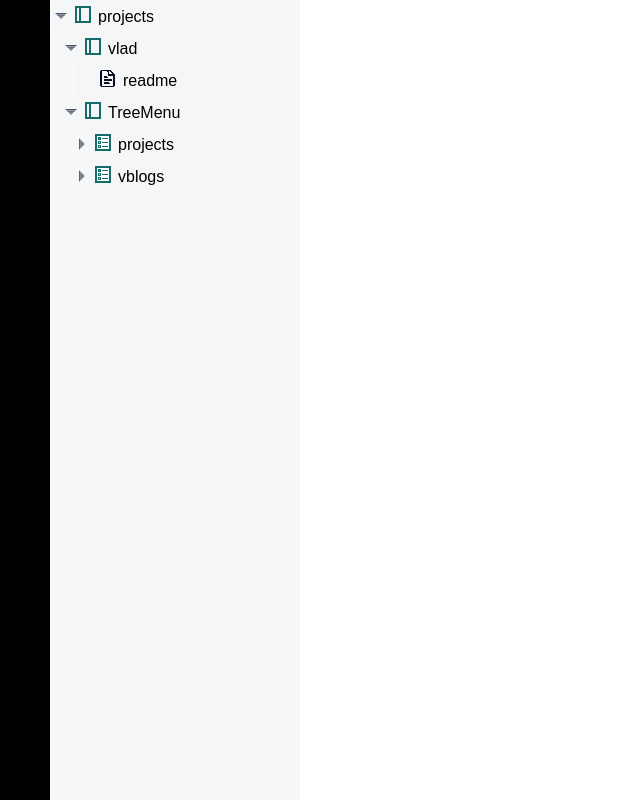
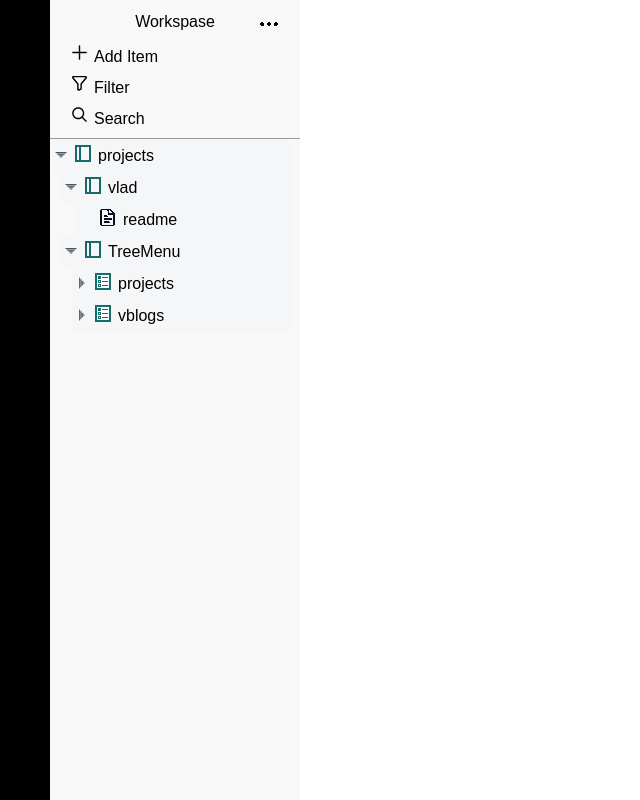
Before and after one commit to Vladimir-Novick/React-Tree-Menu, a React (Create React App) app: page / in a window 1280 px wide. Shown: the whole page, without its empty margins (0-640 px from the left). Built offline with nearby package versions, Linux system fonts and the light colour scheme.

Commit message:
Workspace menu

```diff
--- a/src/App.css
+++ b/src/App.css
@@ -1,5 +1,5 @@
 .App {
-  text-align: center;
+  text-align: left;
 }
 
 .App-logo {
@@ -19,6 +19,56 @@
   height:100%;
   background-color:rgb(248, 248, 248);
   position: fixed;
-  overflow-y:scroll;
+  overflow-y:hidden;
   overflow-x : hidden;
 }
+
+.svgMenu {
+  margin-right: 5px;
+  cursor:pointer;
+}
+
+.divTable{
+	display: table;
+	width: 100%;
+  border-bottom:  1px solid #999999;
+  padding-bottom: 5px;
+}
+.divTableRow {
+	display: table-row;
+}
+.divTableHeading {
+	display: table-header-group;
+}
+.divTableCell{
+	display: table-cell;
+	padding: 3px 20px;
+  padding-bottom: 5px;
+}
+
+.divTableCell:hover {
+  background: #e5e9ef;
+}
+
+
+.divTableHead {
+	display: table-cell;
+	padding: 3px 20px;
+  padding-bottom: 5px;
+}
+
+.divTableCellTitle {
+	display: table-cell;
+	padding: 3px 10px;
+  text-align: center;
+  padding-bottom: 5px;
+}
+.divTableHeading {
+	display: table-header-group;
+}
+.divTableFoot {
+	display: table-footer-group;
+}
+.divTableBody {
+	display: table-row-group;
+}
--- a/src/App.js
+++ b/src/App.js
@@ -2,6 +2,7 @@ import React, { Component } from 'react';
 import './App.css';
 import TreeExplorer from './components/TaskPanel/TreeExplorer';
 import LeftBarExplorer from './components/LeftBar/LeftBarExplorer.js';
+import styled from 'styled-components';
 
 class App extends Component {
   render() {
--- /dev/null
+++ b/src/common/styleComponent.js
@@ -0,0 +1,70 @@
+import React from 'react';
+import styled from 'styled-components';
+
+
+
+export const ItemActioMenu = styled.img`
+display:block;
+width: 34px;
+height: 22px;
+align-items: center;
+float: right;
+margin-left:-34px;
+cursor:pointer;
+background-color:transparent;
+
+`;
+
+
+export const StyledTreeExplorer = styled.div`
+  width: 100%;
+  max-width: 100%;
+  margin: 0px left;
+  margin-left:40px;
+  display: flex;
+`;
+
+export const ActionTreePanel = styled.div`
+  height:auto;
+  width: 250px;
+  margin-top:10px;
+ padding-left:10px;
+
+  display: flex;
+`;
+
+
+
+
+
+export const spanMenuTitle = styled.span`
+display:flex;
+width: 100%;
+height: 30px;
+text-align: center;
+line-height:1.5;
+`;
+
+
+
+
+
+export const spanMenuItem = styled.span`
+display:flex;
+width: 100%;
+height: 30px;
+padding-left: 20px;
+font-size: 1em;
+font-family:"Roboto", helvetica, arial, sans-serif;
+line-height:1.5;
+cursor: pointer;
+`;
+
+export const TreeWrapper = styled.div`
+  width: 250px;
+  height:100%;
+  background-color:rgb(248, 248, 248);
+  position: fixed;
+  overflow-y:scroll;
+  overflow-x : hidden;
+`;
--- a/src/components/TaskPanel/TreeExplorer.js
+++ b/src/components/TaskPanel/TreeExplorer.js
@@ -1,18 +1,11 @@
 import React, { Component } from 'react';
 import styled from 'styled-components';
+import {ItemActioMenu,StyledTreeExplorer,ActionTreePanel,spanMenuItem,TreeWrapper,spanMenuTitle} from '../../common/styleComponent'
+import ic_action_menu from './img/action_icon.gif';
 import Tree from './Tree';
 
-const StyledTreeExplorer = styled.div`
-  width: 100%;
-  max-width: 100%;
-  margin: 0px left;
-  margin-left:40px;
-  display: flex;
-`;
 
-const TreeWrapper = styled.div`
-  width: 250px;
-`;
+
 
 export default class TreeExplorer extends Component {
   state = {
@@ -29,13 +22,92 @@ export default class TreeExplorer extends Component {
     const { selectedFile } = this.state;
 
     return (
+
       <StyledTreeExplorer>
+        <div>
+          <ActionTreePanel>
+
+
+          <div class="divTable">
+<div class="divTableBody">
+<div class="divTableRow">
+<div class="divTableCellTitle">
+
+          <spanMenuTitle role="button"  >
+              Workspase
+          </spanMenuTitle>
+<ItemActioMenu src={ic_action_menu}
+        />
+
+</div>
+</div>
+<div class="divTableRow">
+<div class="divTableCell">
+
+<svg viewBox="0 0 20 20" fill="currentColor" width="19" height="19" role="img" aria-hidden="true"  class='svgMenu'>
+
+<path d="M10.75 3C10.75 2.58579 10.4142 2.25 10 2.25C9.58579 2.25 9.25 2.58579 9.25 3V9.25H3C2.58579 9.25 2.25 9.58579 2.25 10C2.25 10.4142 2.58579 10.75 3 10.75H9.25V17C9.25 17.4142 9.58579 17.75 10 17.75C10.4142 17.75 10.75 17.4142 10.75 17V10.75H17C17.4142 10.75 17.75 10.4142 17.75 10C17.75 9.58579 17.4142 9.25 17 9.25H10.75V3Z" fill="currentColor" fill-rule="evenodd" clip-rule="evenodd"></path>
+
+  </svg>
+
+<spanMenuItem role="button" >
+              Add Item
+          </spanMenuItem>
+
+
+
+
+
+</div>
+</div>
+
+<div class="divTableRow">
+<div class="divTableCell">
+
+<svg viewBox="0 0 20 20" fill="currentColor" width="19" height="19" role="img"
+aria-hidden="true" class='svgMenu'>
+  <path d="M17.8571 2.87669C18.107 3.41157 18.0246 4.04275 17.6457 4.49555L12.4892 10.6589V15.3856C12.4892 16.0185 12.097 16.5852 11.5048 16.8082L9.56669 17.5381C9.09976 17.7139 8.57627 17.6494 8.16598 17.3655C7.75569 17.0816 7.51084 16.6144 7.51084 16.1155V10.6589L2.35425 4.49555C1.97542 4.04275 1.89302 3.41157 2.14291 2.87669C2.39279 2.34182 2.92977 2 3.52013 2H16.4799C17.0702 2 17.6072 2.34182 17.8571 2.87669ZM16.4799 3.52012H3.52013L8.91611 9.96964C8.99036 10.0584 9.03096 10.1698 9.03096 10.2848V16.1155L10.969 15.3856V10.2848C10.969 10.1698 11.0096 10.0584 11.0839 9.96964L16.4799 3.52012Z" fill="currentColor" fill-rule="evenodd" clip-rule="evenodd">
+    </path>
+</svg>
+<spanMenuItem role="button" >
+              Filter
+          </spanMenuItem>
+
+
+
+
+
+</div>
+</div>
+
+<div class="divTableRow">
+<div class="divTableCell">
+
+<svg viewBox="0 0 20 20" fill="currentColor" width="19" height="19" role="button" tabindex="0" aria-hidden="false"
+ class="svgMenu">
+   <path d="M8.65191 2.37299C6.9706 2.37299 5.35814 3.04089 4.16927 4.22976C2.9804 5.41863 2.3125 7.03108 2.3125 8.7124C2.3125 10.3937 2.9804 12.0062 4.16927 13.195C5.35814 14.3839 6.9706 15.0518 8.65191 15.0518C10.0813 15.0518 11.4609 14.5691 12.5728 13.6939L16.4086 17.5303C16.7014 17.8232 17.1763 17.8232 17.4692 17.5303C17.7621 17.2375 17.7622 16.7626 17.4693 16.4697L13.6334 12.6333C14.5086 11.5214 14.9913 10.1418 14.9913 8.7124C14.9913 7.03108 14.3234 5.41863 13.1346 4.22976C11.9457 3.04089 10.3332 2.37299 8.65191 2.37299ZM12.091 12.1172C12.9878 11.2113 13.4913 9.98783 13.4913 8.7124C13.4913 7.42891 12.9815 6.19798 12.0739 5.29042C11.1663 4.38285 9.9354 3.87299 8.65191 3.87299C7.36842 3.87299 6.1375 4.38285 5.22993 5.29042C4.32237 6.19798 3.8125 7.42891 3.8125 8.7124C3.8125 9.99589 4.32237 11.2268 5.22993 12.1344C6.1375 13.0419 7.36842 13.5518 8.65191 13.5518C9.92736 13.5518 11.1509 13.0483 12.0568 12.1514C12.0623 12.1455 12.0679 12.1397 12.0737 12.134C12.0794 12.1283 12.0851 12.1227 12.091 12.1172Z" fill="currentColor" fill-rule="evenodd" clip-rule="evenodd">
+     </path>
+     </svg>
+
+<spanMenuItem role="button" >
+             Search
+          </spanMenuItem>
+
+
+
+</div>
+</div>
+
+
+</div>
+</div>
+
+        </ActionTreePanel>
         <TreeWrapper>
           <Tree  onSelect={this.onSelect} />
         </TreeWrapper>
-        <div>
-          {/* { selectedFile && selectedFile.type === 'item' && selectedFile.content } */}
         </div>
+
       </StyledTreeExplorer>
     )
   }
--- a/src/components/TaskPanel/TreeNode.js
+++ b/src/components/TaskPanel/TreeNode.js
@@ -10,6 +10,7 @@ import ic_down from './img/ic_down.gif';
 import ic_right from './img/ic_right.gif';
 import ic_zero from './img/ic_zero.gif';
 import ic_action_menu from './img/action_icon.gif';
+import {ItemActioMenu} from '../../common/styleComponent'
 
 const getPaddingLeft = (level, type) => {
   let paddingLeft = level * 10+12;
@@ -85,15 +86,7 @@ align-items: center;
 backgrownd-color:transparent;
 `;
 
-const ItemActioMenu = styled.img`
-display:block;
-width: 34px;
-height: 22px;
-align-items: center;
-float: right;
-margin-left:-34px;
-backgrownd-color:transparent;
-`;
+
 
 const SpanItem = styled.span`
 display:block;
```
